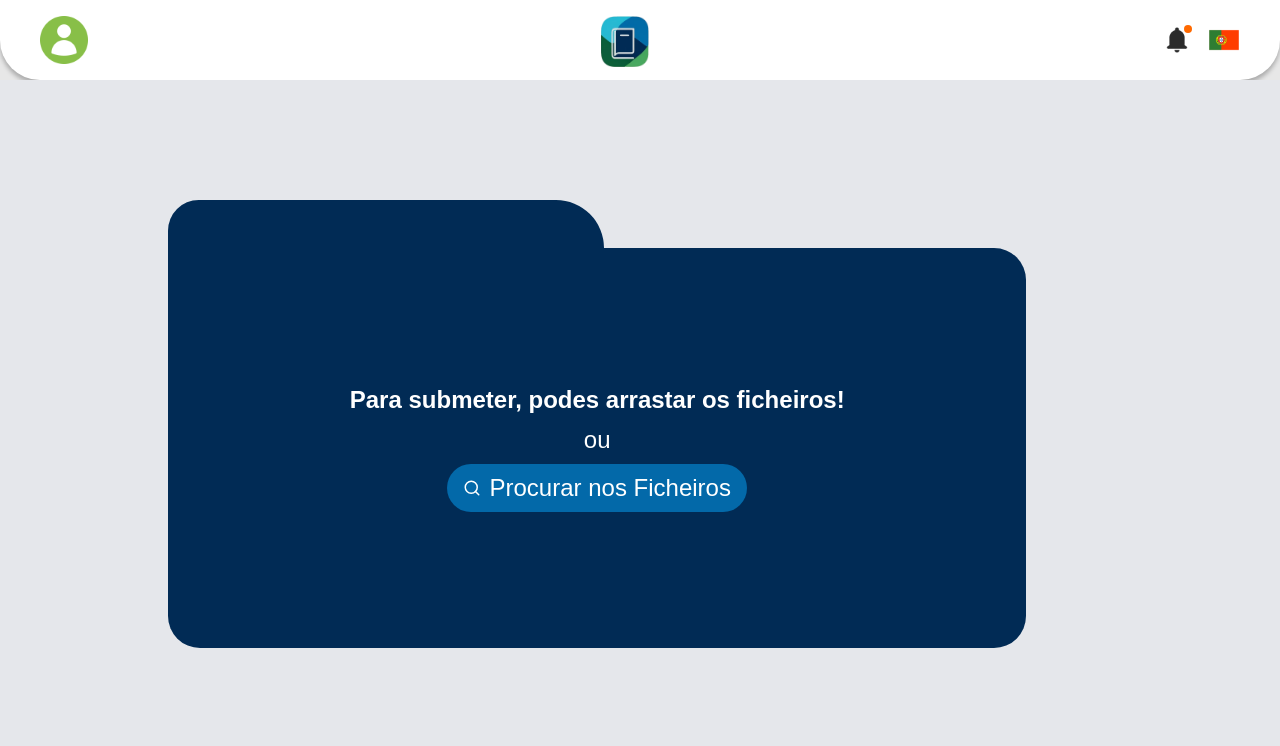
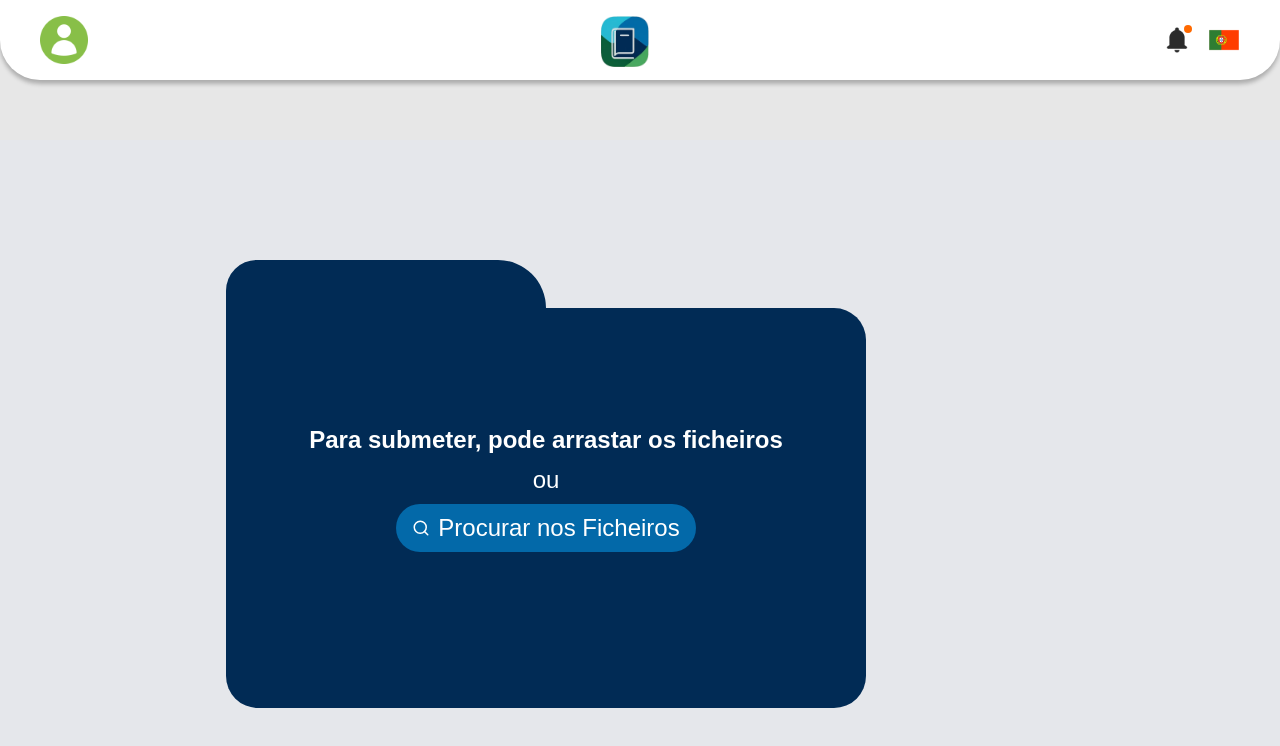
Before and after one commit to beckerme/ESTudo, a Next.js app in the folder estudo/: page /submeter-doc in a window 1280 px wide. Shown: the top 746 px of the page. Built offline with nearby package versions, Linux system fonts and the light colour scheme.

Commit message:
Ao submeter as infos do doc vão para a BD e já não é possível fazer login com utilizadores não validados

```diff
--- a/estudo/src/components/HeaderInicio.jsx
+++ b/estudo/src/components/HeaderInicio.jsx
@@ -14,7 +14,7 @@ export default function HeaderInicio() {
 
           {/* Logo Central */}
           <div className="w-12 h-12">
-            <Image src="/logo.png" width={80} height={80} alt="logotipo aplicação" />
+            <a href="pag-inicial"><Image src="/logo.png" width={80} height={80} alt="logotipo aplicação" /></a>
           </div>
 
           {/* Ícones à Direita */}
--- a/estudo/src/components/Login/LoginForm.jsx
+++ b/estudo/src/components/Login/LoginForm.jsx
@@ -26,13 +26,41 @@ export default function LoginForm() {
     }
 
     try {
+      // Tenta fazer login
       const { data, error } = await supabase.auth.signInWithPassword({
         email,
         password
       });
 
+      // Se o email ou a password estiverem incorretos, exibir erro
       if (error) {
-        setErro('Email ou senha incorretos! Por favor tente novamente');
+        setErro('Email ou password incorretos! Por favor tente novamente');
+        return;
+      }
+
+      // Verifica o tipo de utilizador
+      const userId = data.user.id;
+
+      // Consulta a BD para obter o tipo de user
+      const { data: userDetails, error: userDetailsError } = await supabase
+      .from('user_details')
+      .select('id_tipo_user')
+      .eq('id_user', userId)
+      .single();
+
+      // Se houver erro na verificação, desconecta o utilizador
+      if (userDetailsError) {
+        setErro("Erro ao verificar o tipo de usuário");
+        await supabase.auth.signOut();
+        router.push("/registo");
+        return;
+      }
+
+      // Verifica se o tipo de usuário é 4
+      if (userDetails.id_tipo_user === 4) {
+        setErro("Verifique o seu email e espere que o admin valide o seu registo");
+        await supabase.auth.signOut();
+        router.push("/registo");
         return;
       }
 
--- a/estudo/src/components/Submeter-Documento/SubmeterDocumento.jsx
+++ b/estudo/src/components/Submeter-Documento/SubmeterDocumento.jsx
@@ -1,14 +1,15 @@
 'use client';
-// Imports relacionados com páginas e fontes
+
+// Imports necessários
 import { Kanit } from "next/font/google";
 import HeaderInicio from "../HeaderInicio";
-import { use, useState } from 'react';
+import React, { useState } from 'react';
 import { Upload, Search } from 'lucide-react';
 import supabase from "@/app/config/supabaseClient";
 
 
 
-// Fonte
+// Fonte Kanit
 const kanit = Kanit({
 	subsets: ['latin'],
 	weight: "400",
@@ -16,30 +17,44 @@ const kanit = Kanit({
 
 export default function SubmeterDocumento() {
 
-	// Variáveis relacionadas com os ficheiros
-	const [ficheiro, setFicheiro] = useState([]);
+	// Estados para gerir os arquivos de upload e download
+	const [ficheiro, setFicheiro] = useState(null);
 	const [nomeFicheiro, setNomeFicheiro] = useState("");
 	const [erro, setErro] = useState("");
 	const [uploading, setUploading] = useState(false);
 	const [publicURL, setPublicURL] = useState("");
 	const [documento, setDocumento] = useState(null);
 
-	const onFileSelect = (event) => {
-		setDocumento(event.target.files[0]); // Guarda o arquivo no estado
+	// Função de validação separada para reutilização
+	const validateFile = (file) => {
+		if (file.type !== "application/pdf") {
+			return "Apenas ficheiros PDF são permitidos!";
+		}
+
+		if (file.size > 50000000) {
+			return "Tamanho máximo: 50MB";
+		}
+
+		return null;
 	};
 
 	// Função chamada quando um user seleciona o ficheiros através de um <input type="file">
-	// A linha 23 converte a lista de ficheiros num array normal
 	const handleFileChange = async (e) => {
 
 		const file = e.target.files[0];
 
-		if (file) {
+		if (!file) return
+
+		const validationError = validateFile(file);
+		if (validationError) {
+			setErro(validationError);
+			return;
+		}
+
 		setFicheiro(file);
 		setNomeFicheiro(file.name);
 		setDocumento(file);
-		}
-
+		setErro("");
 		// Limpa o valor do input para permitir nova seleção do mesmo ficheiro
 		e.target.value = null;
 	};
@@ -51,14 +66,24 @@ export default function SubmeterDocumento() {
 
 		const file = e.dataTransfer.files[0];
 
-		if (file) {
+		if (!file) return;
+
+		const validationError = validateFile(file);
+		if (validationError) {
+		  setErro(validationError);
+		  return;
+		}
+
 		setFicheiro(file);
 		setNomeFicheiro(file.name);
-			setDocumento(file);
-		}
+		setErro("");
+	};
 
-		// Limpa o valor do input para permitir nova seleção do mesmo ficheiro
-		e.target.value = null;
+	// Função para obter o ID do utilizador atual
+	const getCurrentUserId = async () => {
+		const { data: {user}, error } = await supabase.auth.getUser();
+		if (error) throw error;
+		return user.id;
 	};
 
 	// Função chamada quando o formulário é submetido
@@ -66,14 +91,9 @@ export default function SubmeterDocumento() {
 		e.preventDefault();
 
 		// Verifica se o array está vazio (nenhum ficheiro foi selecionado) Verifica se o tipo é PDF, se está vazio ou não é .pdf exibe uma mensagem de erro
-		if (!ficheiro || ficheiro.type !== "application/pdf") {
-			setErro("Apenas ficheiros PDF são permitidos!");
+		if (!ficheiro) {
+			setErro("Nenhum ficheiro selecionado!");
 			return
-		}
-
-		// Verifica se o tamanho máximo são 50 MB
-		if (ficheiro.size > 50000000) {
-			setErro("Tamanho máximo: 50MB");
 		}
 
 		try {
@@ -81,7 +101,7 @@ export default function SubmeterDocumento() {
 			setErro("");
 
 			// Fazer o Upload para o Supabase Storage
-			const { data, error } = await supabase.storage
+			const { data: storageData, error: storageError } = await supabase.storage
 			.from('documentos')
 			.upload(ficheiro.name, ficheiro, {
 				cacheControl: '3600',
@@ -89,18 +109,43 @@ export default function SubmeterDocumento() {
 				contentType: ficheiro.type,
 			});
 
+			if (storageError) throw storageError;
 
-
-			// Caso de erro
-			if (error) throw error;
-
-			// Caso de sucesso
-				// URL público
+			// Obter o URL público do ficheiro
 			const {data: {publicURL}} = supabase.storage
 			.from('documentos')
-				.getPublicUrl(data.path)
+			.getPublicUrl(storageData.path)
 
 			setPublicURL(publicURL)
+
+			// Obter informações do utilizador
+			const user_id = await getCurrentUserId();
+			const { data: userData, error: userDataError } = await supabase
+			.from('user_details')
+			.select('nome')
+			.eq('id_user', user_id)
+			.maybeSingle();
+
+			if (userDataError) throw userDataError;
+
+			// Preparar dados para inserir na BD
+			const sendDocumentData = {
+				user_id: user_id,
+				document_id: storageData.id,
+				created_at: new Date(),
+				name: ficheiro.name,
+				author: userData.nome,
+				size: ficheiro.size,
+			}
+
+			// Inserir os dados na BD
+			const { error: dbError } = await supabase
+			.from('user_documents')
+			.insert([sendDocumentData]);
+
+			if (dbError) throw dbError;
+
+			// Se tudo funcionar emitir um alerta
 			alert("Ficheiro submetido com sucesso!")
 
 		} catch (error) {
@@ -108,7 +153,7 @@ export default function SubmeterDocumento() {
 		} finally {
 			setUploading(false)
 		}
-	}
+	};
 
 	return (
 		<>
@@ -116,39 +161,41 @@ export default function SubmeterDocumento() {
 				<HeaderInicio />
 			</div>
 
-			{/* div 2 retangulos */}
-			<div className="justify-center items-center  bg-gray-200 p-30 flex flex-col ">
+			{/* Área principal de upload (pasta) */}
+			{/*ALTEREI ESTA DIV PARA TER MT-15*/}
+			<div className="flex flex-col items-center mt-15 bg-gray-200 p-30">
 
-			<div>
+				<form onSubmit={handleSubmit}>
+					{/* Retângulo pequeno superior */}
+					{/*ALTEREI ESTA DIV PARA TER w-[25vw]*/}
+					<div className=" w-[25vw] h-[1vh] bg-[#012B55] text-white p-6  flex flex-col mr-127 rounded-tr-[50px] rounded-tl-4xl">
+					</div>
+
+					{/* Retângulo grande inferior */}
+					{/*ALTEREI ESTA DIV PARA TER w-[50vw]*/}
+					<div className="w-[50vw] h-[50vh] bg-[#012B55] text-white p-6 rounded-tr-4xl rounded-br-4xl flex flex-col items-center justify-center text-center rounded-bl-4xl"
+						onDragOver={(e) => e.preventDefault()}
+						onDrop={handleDrop}
+					>
+
+						{/* Exibição de Erros */}
 						{erro && (
 							<div className="bg-red-100 border border-red-400 text-red-700 px-3 py-2 rounded-lg mb-1">
 								{erro}
 							</div>
 						)}
-			</div>
 
+						{/*ALTEREI ESTA DIV PARA TER MT-10*/}
+						{/* Informações para o utilizador */}
+						<p className="font-semibold text-2xl mt-10">Para submeter, pode arrastar os ficheiros</p>
+						<span className="my-2 text-2xl">ou</span>
 
-			<form onSubmit={handleSubmit}>
-				{/* Retângulo pequeno */}
-				<div className=" w-[34vw] h-[1vh] bg-[#012B55] text-white p-6  flex flex-col mr-127	 rounded-tr-[50px] rounded-tl-4xl">
-				</div>
-
-				{/* Retângulo grande */}
-				<div className="w-[67vw] h-[50vh] bg-[#012B55] text-white p-6 rounded-tr-4xl rounded-br-4xl flex flex-col items-center justify-center text-center rounded-bl-4xl"
-					onDragOver={(e) => e.preventDefault()}
-					onDrop={handleDrop}
-				>
-
-
-					<p className="font-semibold text-2xl mt-20">Para submeter, podes arrastar os ficheiros!</p>
-					<span className="my-2 text-2xl">ou</span>
+						{/* Botão para selecionar o ficheiro */}
 						<label className="cursor-pointer bg-[#0369A9] hover:bg-[#0A3C5C] px-4 py-2 rounded-full flex items-center gap-2 text-2xl">
 							<Search size={18} />
 							Procurar nos Ficheiros
 							<input type="file" multiple className="hidden" onChange={handleFileChange} accept=".pdf,application/pdf" />
 						</label>
-
-
 
 						{/* Mostrar o nome do ficheiro selecionado */}
 						<div className="my-10">
@@ -157,7 +204,7 @@ export default function SubmeterDocumento() {
 							)}
 						</div>
 
-					{/* Botão só aparece se um arquivo for selecionado */}
+						{/* Botão de submissão (só aparece se um arquivo for selecionado) */}
 						{documento && (
 							<button onClick={handleSubmit} disabled={uploading || !ficheiro} className="mb-20 bg-green-600 hover:bg-green-800 px-6 py-2 rounded-full flex items-center gap-2 text-white text-2xl">
 								{uploading ? 'A processar...' : 'Submeter'} <Upload size={18} />
@@ -168,7 +215,6 @@ export default function SubmeterDocumento() {
 				</form>
 			</div>
 
-
 		</>
 	);
 }
```
Also changed, not shown: estudo/public/folder.png (deleted). Lines whose indentation alone changed are shown as unchanged.
